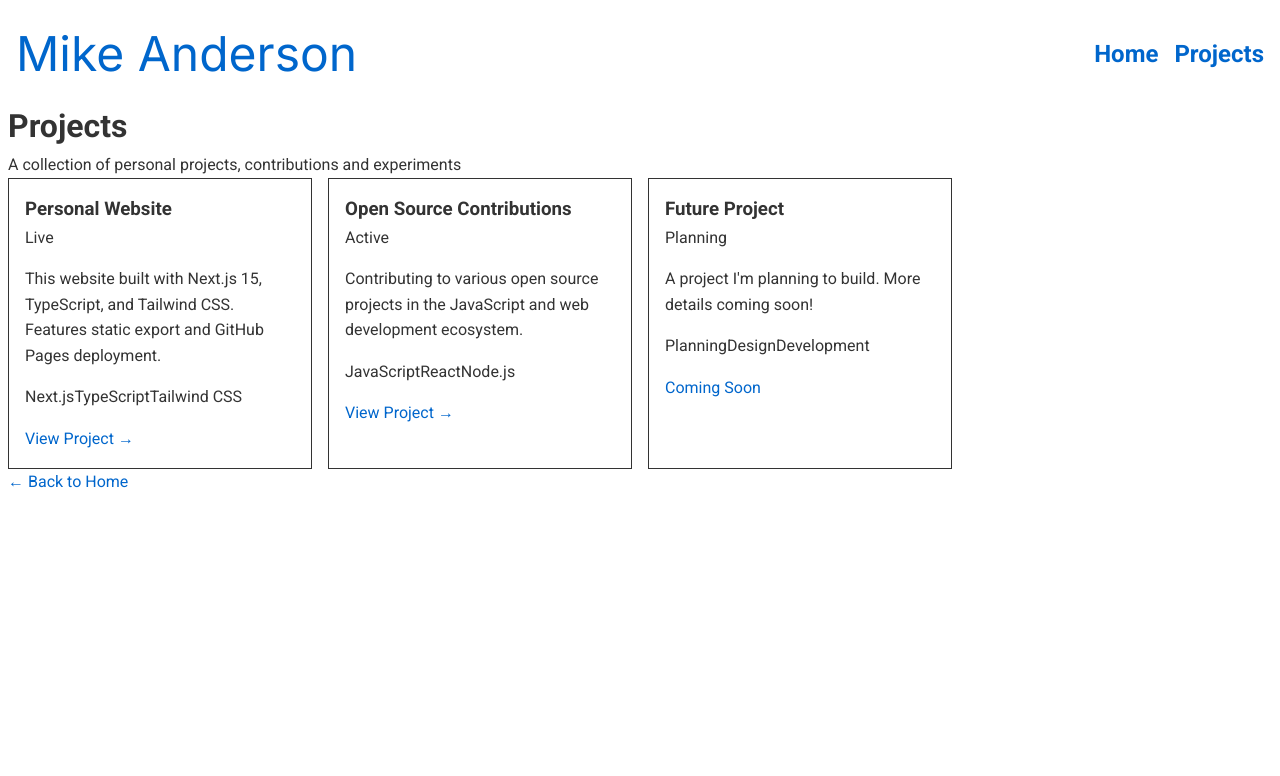
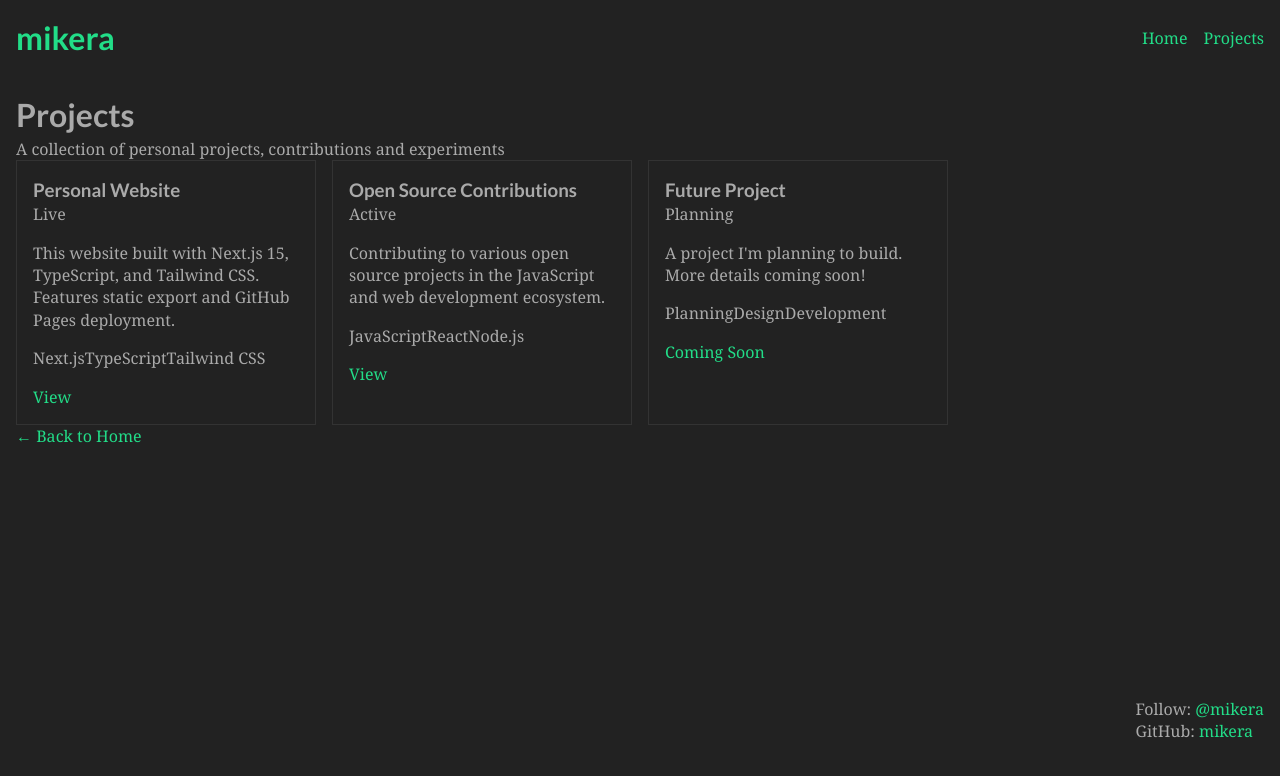
Before and after one commit to mikera/mikera.net, a Next.js app: page /projects in a window 1280 px wide. Shown: the top 776 px of the page. Built offline with nearby package versions, Linux system fonts and the light colour scheme.

Commit message:
Base layout improvements

```diff
--- a/app/globals.css
+++ b/app/globals.css
@@ -1,8 +1,8 @@
 /* CSS Custom Properties - Theme Colors */
 :root {
   /* Primary Colors */
-  --color-primary: #0066cc;
-  --color-primary-hover: #0052a3;
+  --color-primary: #22dd88;
+  --color-primary-hover: #ff52a3;
   --color-primary-light: #4d94ff;
 
   /* Secondary Colors */
@@ -11,12 +11,12 @@
   --color-secondary-light: #e6b3e6;
 
   /* Neutral Colors */
-  --color-text: #333333;
+  --color-text: #aaaaaa;
   --color-text-light: #666666;
   --color-text-muted: #999999;
 
   /* Background Colors */
-  --color-bg: #ffffff;
+  --color-bg: #222;
   --color-bg-secondary: #f5f5f5;
   --color-bg-muted: #e0e0e0;
 
@@ -36,13 +36,17 @@
     margin: 0;
     padding: 0;
     box-sizing: border-box;
+    text-decoration: none;
 }
 
 body {
-    font-family: Roboto, sans-serif;
-    padding: 0.5em;
-    line-height: 1.6;
+    font-family: Noto Serif, sans-serif;
+    line-height: 1.4; /* More accessible line height */
     color: var(--color-text);
+    background-color: var(--color-bg);
+    min-height: 100vh;
+    display: flex;
+    flex-direction: column;
 }
 
 a {
@@ -50,10 +54,41 @@ a {
     text-decoration: none;
 }
 
+main {
+    padding: 1em;
+    flex: 1;
+}
+
 a:hover {
-    text-decoration: underline;
     color: var(--color-primary-hover);
+    text-shadow:
+    0 0 10px var(--color-text),
+    0 0 30px var(--color-text),
+    -12 -2 1px var(--color-text);
 }
+
+/* Avoid text overflows */
+p, h1, h2, h3, h4, h5, h6 {
+    overflow-wrap: break-word;
+    text-wrap: pretty;
+}
+
+h1, h2, h3, h4, h5, h6 {
+    font-family: Lato, sans-serif;
+    font-weight: 700;
+    font-style: normal;
+}
+
+input, button, textarea, select {
+    font: inherit; /* Don't have custom typography for these elements */
+}
+
+/* Better image handling */
+img, picture, video, canvas, svg {
+    display: block;
+    max-width: 100%;
+}
+
 
 /* Projects */
 
@@ -75,50 +110,28 @@ a:hover {
 
 header {
     display: flex;
+    padding: 1em;
     width: 100%;
-    padding: 0.5em;
     justify-content: space-between;
     align-items: center;
-}
-
-.mike {
-    font-family: 'Inter', sans-serif;
-    font-size: 3em;
-    text-decoration: none;
-}
-
-.mike a {
-    text-decoration: none;
-}
-
-.mike a:hover {
-    color: var(--color-secondary);
 }
 
 .menubar {
     display: flex;
     gap: 1em;
+    font-style: bold;
     width: 100%;
     justify-content: space-between;
     align-items: center;
-}
-
-.menubar a {
-    font-weight: bold;
-    font-size: 1.5em;
-    text-decoration: none;
-}
-
-.menubar a:hover {
-    color: var(--color-primary-hover);
 }
 
 /* Footer */
 
 footer {
     display: flex;
+    padding: 1em;
     width: 100%;
-    padding: 0.5em;
     justify-content: space-between;
     align-items: center;
+    min-height: 10em;
 }
--- a/app/layout.tsx
+++ b/app/layout.tsx
@@ -1,22 +1,9 @@
 import type { Metadata } from 'next'
 import './globals.css'
 import Navigation from './components/Navigation'
-import { Roboto, Inter } from 'next/font/google'
-
-const roboto = Roboto({
-  weight: ['400', '500', '700'],
-  subsets: ['latin'],
-  display: 'swap',
-})
-
-const inter = Inter({
-  weight: ['400', '500', '700'],
-  subsets: ['latin'],
-  display: 'swap',
-})
 
 export const metadata: Metadata = {
-  title: 'Mike Anderson - mikera.net',
+  title: 'mikera.net',
   description: 'Mike Anderson\'s personal homepage',
   icons: {
     icon: '/mikera.ico',
@@ -32,11 +19,15 @@ export default function RootLayout({
     <html lang="en">
       <head>
         <link rel="icon" href="/mikera.ico" />
+        <link rel="preconnect" href="https://fonts.googleapis.com" />
+        <link rel="preconnect" href="https://fonts.gstatic.com" />
+        <link href="https://fonts.googleapis.com/css2?family=Noto+Serif:ital,wght@0,100..900;1,100..900&display=swap" rel="stylesheet" />
+        <link href="https://fonts.googleapis.com/css2?family=Lato:ital,wght@0,100;0,300;0,400;0,700;0,900;1,100;1,300;1,400;1,700;1,900&display=swap" rel="stylesheet" />
       </head>
       <body>
         <header>
-          <div className="mike">
-            <a href="/">Mike Anderson</a>
+          <div>
+            <a href="/"><h1>mikera</h1></a>
           </div>
           <nav>
             <Navigation />
@@ -45,6 +36,14 @@ export default function RootLayout({
         <main>
           {children}
         </main>
+        <footer>
+          <div>
+          </div>
+          <div>
+            <p>Follow: <a href="https://x.com/mikera">@mikera</a></p>
+            <p>GitHub: <a href="https://github.com/mikera">mikera</a></p>
+          </div>
+        </footer>
       </body>
     </html>
   )
--- a/app/projects/Project.tsx
+++ /dev/null
@@ -1,31 +0,0 @@
-interface ProjectProps {
-  id: number
-  title: string
-  description: string
-  tech: string[]
-  link: string
-  status: string
-}
-
-export default function Project({ id, title, description, tech, link, status }: ProjectProps) {
-  return (
-    <div className="project">
-      <div>
-        <h3>{title}</h3>
-        <span>{status}</span>
-      </div>
-
-      <p>{description}</p>
-
-      <div>
-        {tech.map((techItem) => (
-          <span key={techItem}>{techItem}</span>
-        ))}
-      </div>
-
-      <a href={link}>
-        {link === '#' ? 'Coming Soon' : 'View Project →'}
-      </a>
-    </div>
-  )
-}
--- a/app/projects/page.tsx
+++ b/app/projects/page.tsx
@@ -1,5 +1,3 @@
-import Project from './Project'
-
 export default function Projects() {
   const projects = [
     {
@@ -7,7 +5,7 @@ export default function Projects() {
       title: "Personal Website",
       description: "This website built with Next.js 15, TypeScript, and Tailwind CSS. Features static export and GitHub Pages deployment.",
       tech: ["Next.js", "TypeScript", "Tailwind CSS"],
-      link: "https://github.com/yourusername/mikera.net",
+      link: "https://github.com/mikera/mikera.net",
       status: "Live"
     },
     {
@@ -15,7 +13,7 @@ export default function Projects() {
       title: "Open Source Contributions",
       description: "Contributing to various open source projects in the JavaScript and web development ecosystem.",
       tech: ["JavaScript", "React", "Node.js"],
-      link: "https://github.com/yourusername",
+      link: "https://github.com/mikera",
       status: "Active"
     },
     {
@@ -53,3 +51,35 @@ export default function Projects() {
     </div>
   )
 }
+
+interface ProjectProps {
+  id: number
+  title: string
+  description: string
+  tech: string[]
+  link: string
+  status: string
+}
+
+function Project({ id, title, description, tech, link, status }: ProjectProps) {
+  return (
+    <div className="project">
+      <div>
+        <h3>{title}</h3>
+        <span>{status}</span>
+      </div>
+
+      <p>{description}</p>
+
+      <div>
+        {tech.map((techItem) => (
+          <span key={techItem}>{techItem}</span>
+        ))}
+      </div>
+
+      <a href={link}>
+        {link === '#' ? 'Coming Soon' : 'View'}
+      </a>
+    </div>
+  )
+}
```
Also changed, not shown: app/page.tsx (+2 -5 lines).
